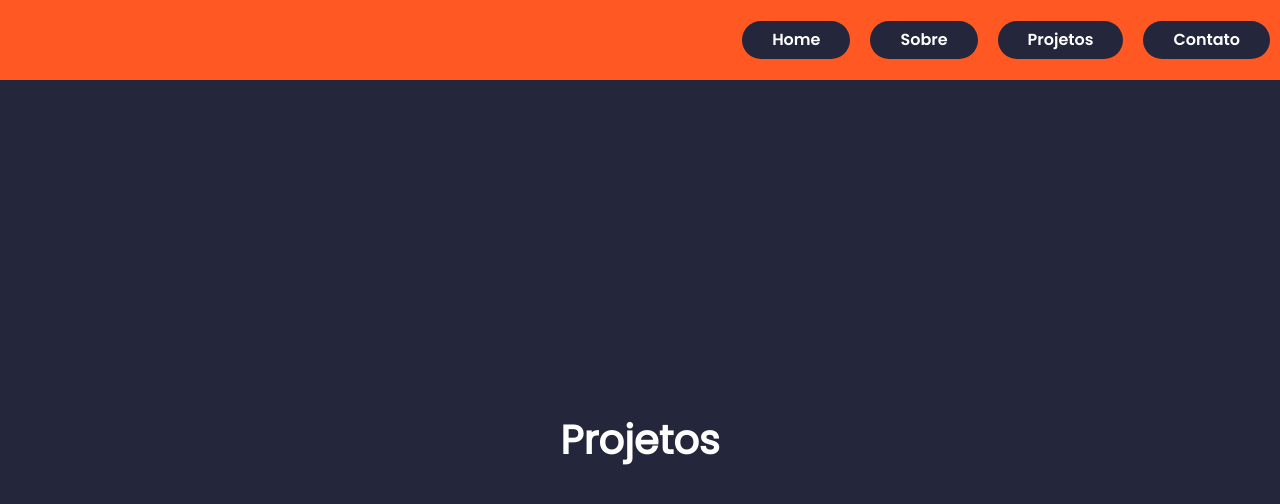
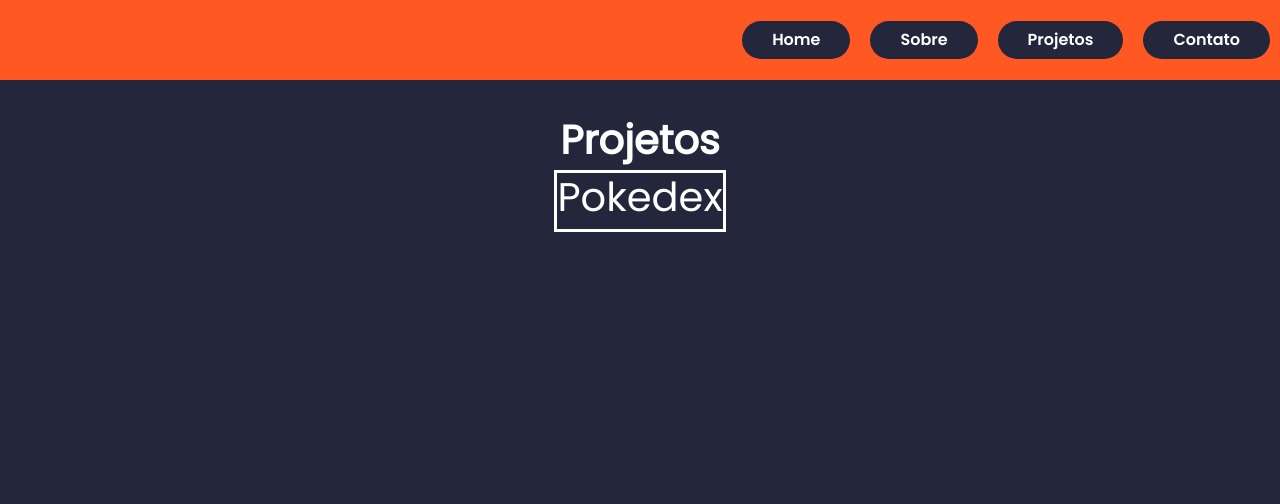
Before and after one commit to thosijulio/thosijulio.github.io, a React (Create React App) app: page /projects in a window 1280 px wide. Shown: the top 504 px of the page. Built offline with nearby package versions, Linux system fonts and the light colour scheme; a web font is replaced by a local one.

Commit message:
feat - criacao do componente ProjectCard para mostrar os projetos na tela de projetos

```diff
--- /dev/null
+++ b/src/components/ProjectCard.css
@@ -0,0 +1,3 @@
+.project-card-section {
+  border: 3px solid white;
+}
--- /dev/null
+++ b/src/components/ProjectCard.js
@@ -0,0 +1,13 @@
+import './ProjectCard.css';
+
+function ProjectCard(props) {
+  const { project: { description, images, link, name, path, repo, tags, type } } = props;
+
+  return (
+    <section className="project-card-section">
+      <h1>{name}</h1>
+    </section>
+  )
+}
+
+export default ProjectCard;
--- /dev/null
+++ b/src/data/projects.js
@@ -0,0 +1,14 @@
+const projects = [
+  {
+    description: 'Após o término da Trybe, resolvi aprofundar meus conhecimentos em front-end com algo que sempre gostei e fui fã. Para isso, utilizei a "pokeAPI" para criar uma aplicação estilo "pokedex", onde é possível jogar o clássico "Quem é esse pokémon" e ver alguns dados sobre os pokémon.',
+    images: 6,
+    link: 'https://thosijulio.github.io/pokedex/',
+    name: 'Pokedex',
+    path: 'pokedex',
+    repo: 'https://github.com/thosijulio/pokedex',
+    tags: ['JS ES6', 'Context API', 'React', 'HTML', 'CSS', 'Responsive'],
+    type: 'Front-End',
+  }
+]
+
+export default projects;
--- a/src/pages/About.css
+++ b/src/pages/About.css
@@ -9,6 +9,7 @@
 }
 
 .about-main-text {
+  align-self: flex-start;
   font-size: 40px;
   font-weight: 600;
   text-align: center;
--- a/src/pages/Projects.css
+++ b/src/pages/Projects.css
@@ -1,5 +1,5 @@
 .projects-section {
-  align-items: center;
+  align-items: flex-start;
   background-color: #24263B;
   color:#FFF;
   display: flex;
--- a/src/pages/Projects.js
+++ b/src/pages/Projects.js
@@ -1,3 +1,5 @@
+import ProjectCard from '../components/ProjectCard';
+import projects from '../data/projects';
 import './Projects.css';
 
 function Projects() {
@@ -8,6 +10,7 @@
           Projetos
         </span>
         <div className="projects-role">
+          { projects.map((project, index) => <ProjectCard key={index} project={project} />)}
         </div>
       </div>
     </section>
```
